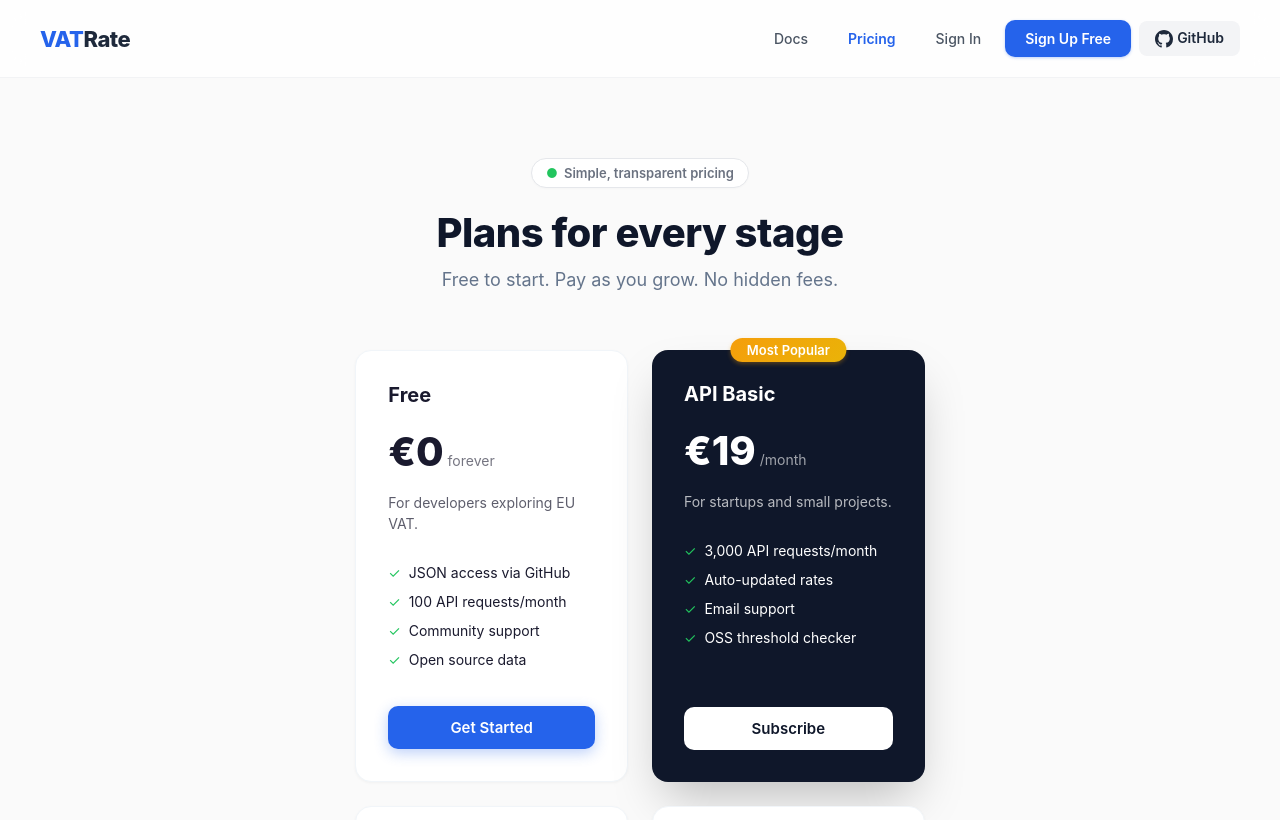
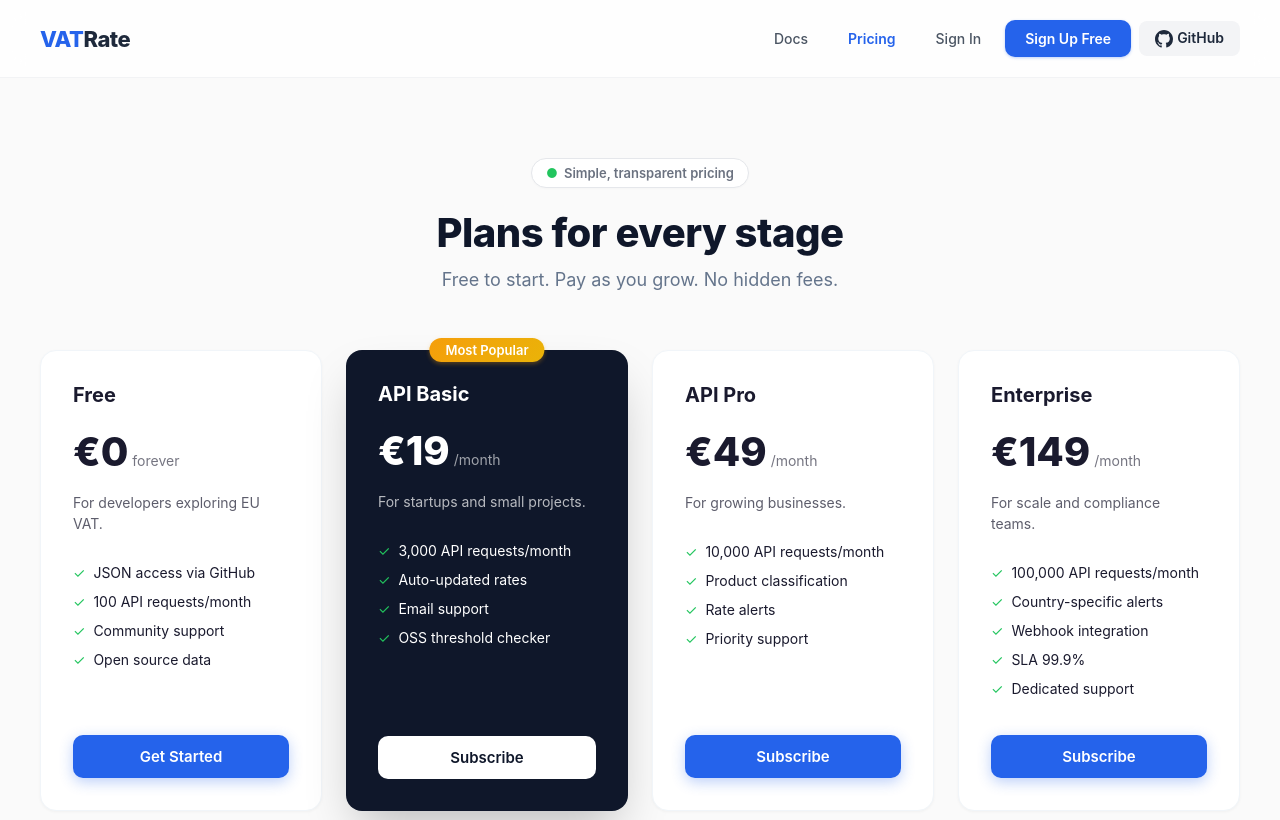
Before and after one commit to davideponti/vatrate, a Next.js app in the folder apps/web/: page /pricing in a window 1280 px wide. Shown: the top 820 px of the page. Built offline with nearby package versions, Linux system fonts and the light colour scheme.

Commit message:
Fix pricing cards layout: force 4 columns on one horizontal row

```diff
--- a/apps/web/app/pricing/page.tsx
+++ b/apps/web/app/pricing/page.tsx
@@ -57,7 +57,7 @@ export default function PricingPage() {
           </p>
         </div>
 
-        <div style={{display: 'grid', gridTemplateColumns: 'repeat(auto-fit, minmax(250px, 1fr))', gap: 24}}>
+        <div style={{display: 'grid', gridTemplateColumns: 'repeat(4, 1fr)', gap: 24}}>
           {plans.map(plan => (
             <div key={plan.name} style={{
               padding: 32, background: plan.highlighted ? '#0f172a' : 'white', borderRadius: 16,
```
